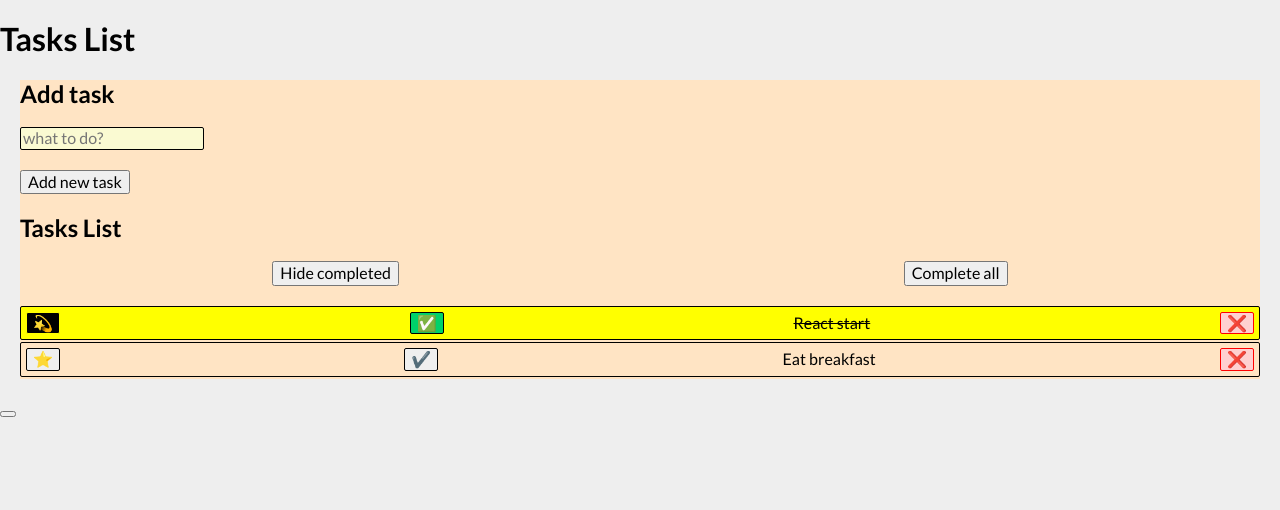
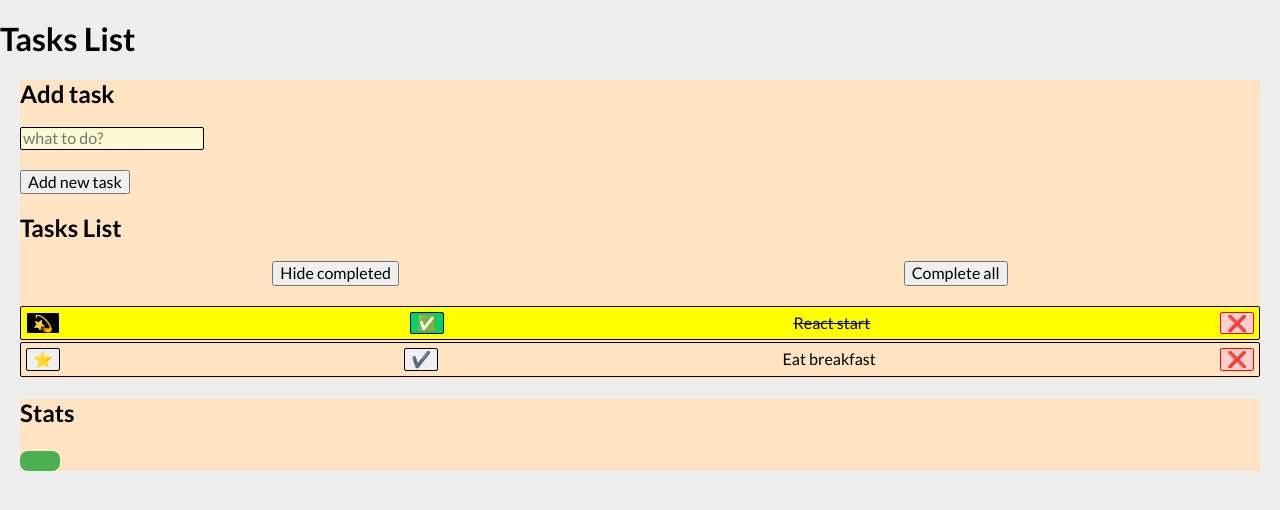
Before and after one commit to RobFyd/practice-in-react, a React (Create React App) app: page / in a window 1280 px wide. Shown: the top 510 px of the page. Built offline with nearby package versions, Linux system fonts and the light colour scheme.

Commit message:
Section component added

```diff
--- a/src/App.js
+++ b/src/App.js
@@ -2,6 +2,7 @@ import Form from "./Form";
 import Tasks from "./Tasks";
 import Buttons from "./Buttons";
 import Section from "./Section";
+import "./style.css";
 
 const tasks = [
   {
@@ -33,10 +34,11 @@ function App() {
         }
         body={<Tasks tasks={tasks} hideDoneTasks={hideDoneTasks} />}
       />
-      <section>
-        <div className="stats"></div>
-        <button className="thumbUp"></button>
-      </section>
+      <Section
+        title="Stats"
+        stats={<div className="stats"></div>}
+        thumb={<button className="thumbUp" />}
+      />
     </main>
   );
 }
--- a/src/Section/index.js
+++ b/src/Section/index.js
@@ -1,6 +1,14 @@
 import "./style.css";
 
-const Section = ({ title, form, title2, extraHeaderContent, body }) => (
+const Section = ({
+  title,
+  form,
+  title2,
+  extraHeaderContent,
+  body,
+  stats,
+  thumb,
+}) => (
   <section className="section">
     <div>
       <h2>{title}</h2>
@@ -11,9 +19,11 @@ const Section = ({ title, form, title2, extraHeaderContent, body }) => (
         <h2>{title2}</h2>
         {extraHeaderContent}
       </div>
-      <div className="section__body">
-        {body}
-      </div>
+      <div className="section__body">{body}</div>
+    </div>
+    <div>
+      {stats}
+      {thumb}
     </div>
   </section>
 );
--- /dev/null
+++ b/src/style.css
@@ -0,0 +1,13 @@
+.thumbUp {
+    background-color: #4CAF50;
+    color: white;
+    padding: 10px 20px;
+    border: none;
+    border-radius: 8px;
+    font-size: 16px;
+    cursor: pointer;
+}
+
+.with-emoji::before {
+    content: "👍 ";
+}
```
